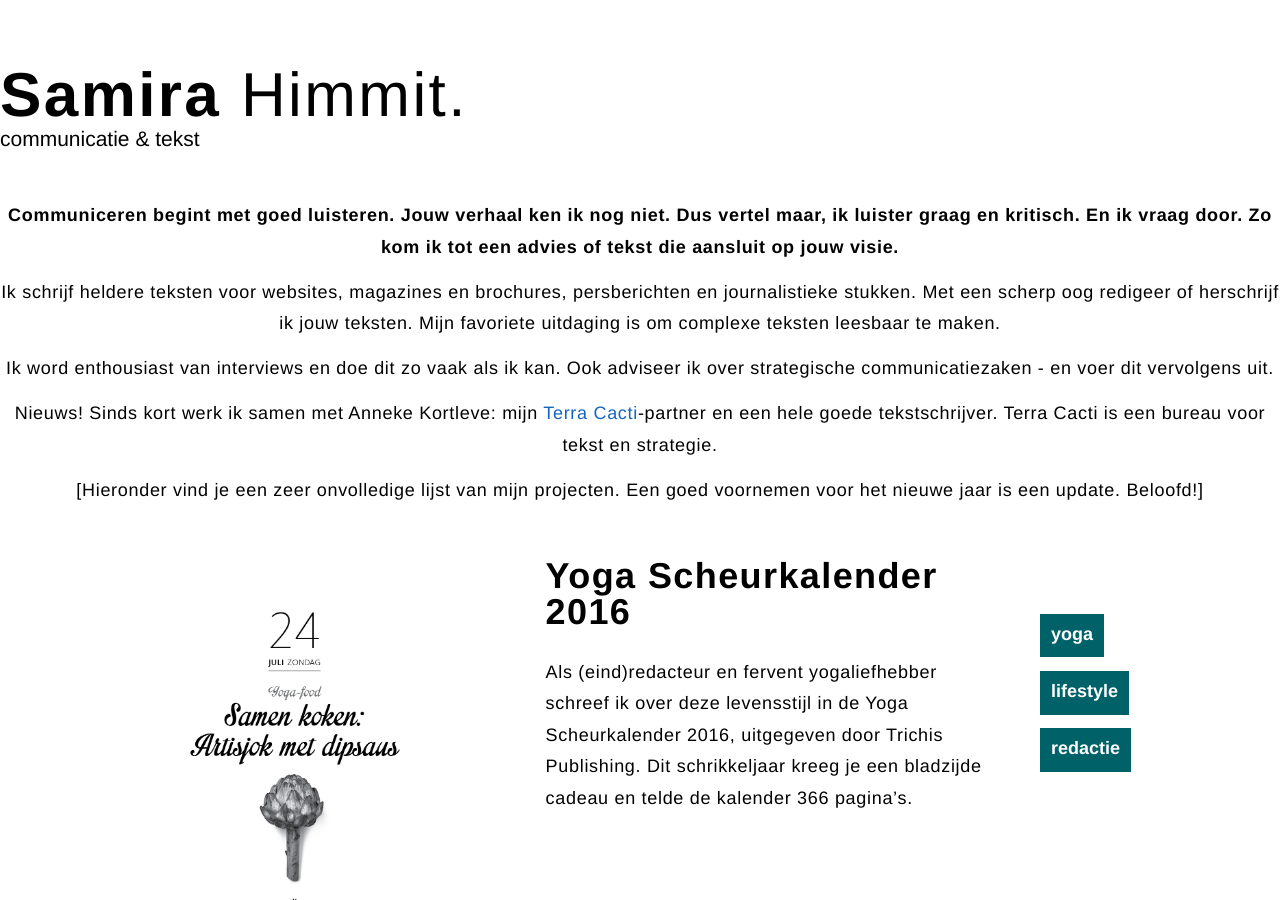
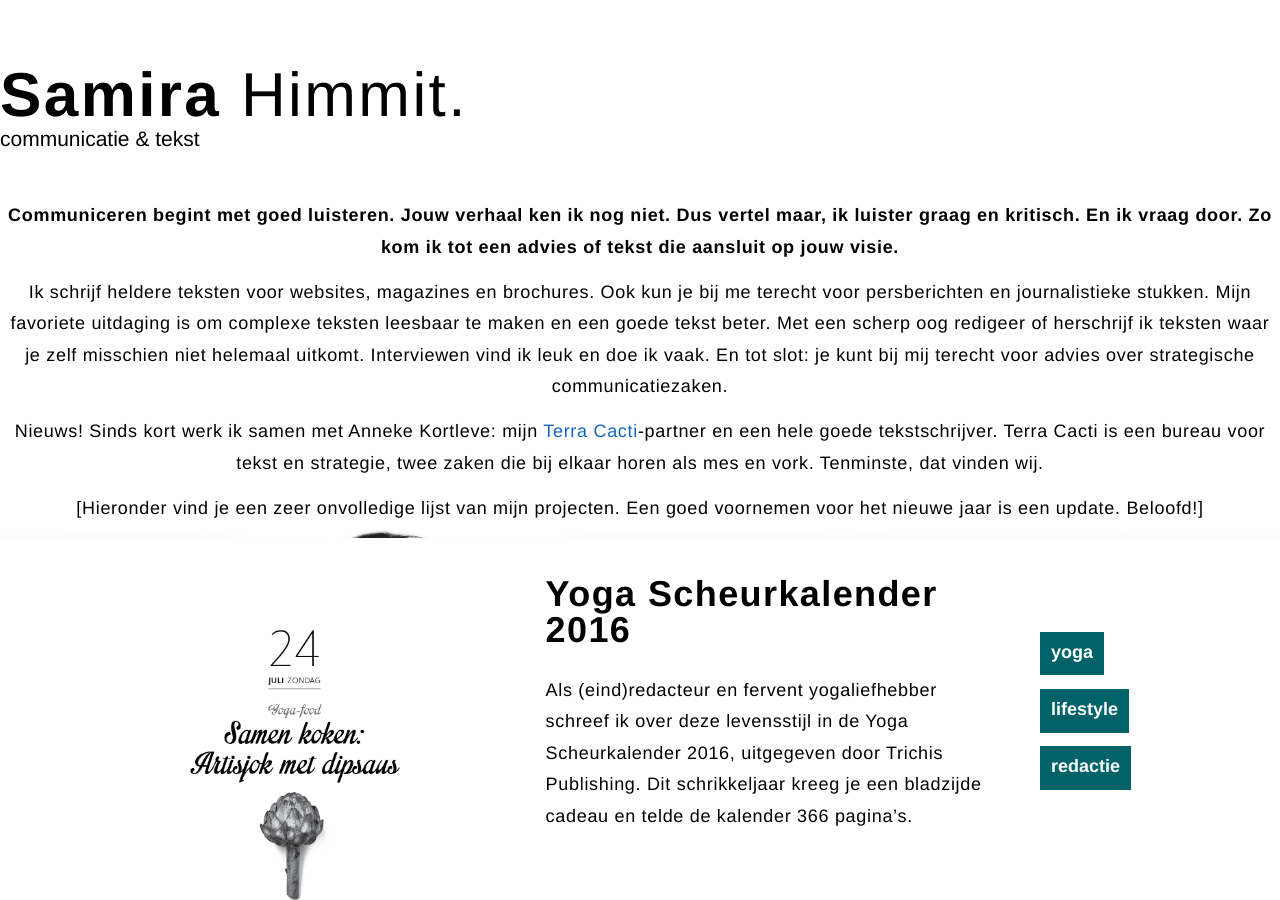
Before and after one commit to samirahimmit/samirahimmit.github.io, a Jekyll site: the page built from content/00-intro.md, in a window 1280 px wide and 900 px high. Built offline with Jekyll 4.4.1, drawn with Linux system fonts in a browser that asks for light colours; nearby versions of some CDN libraries; our own code applies the rules of GitHub Pages for plain Markdown files; library files that are not in the unit come from our copies.

Commit message:
Update 00-intro.md

```diff
--- a/content/00-intro.md
+++ b/content/00-intro.md
@@ -1,10 +1,8 @@
 **Communiceren begint met goed luisteren. Jouw verhaal ken ik nog niet. Dus vertel maar, ik luister graag en kritisch. En ik vraag door. Zo kom ik tot een advies of tekst die aansluit op jouw visie.**
 
-Ik schrijf heldere teksten voor websites, magazines en brochures, persberichten en journalistieke stukken. Met een scherp oog redigeer of herschrijf ik jouw teksten. Mijn favoriete uitdaging is om complexe teksten leesbaar te maken.
-
-Ik word enthousiast van interviews en doe dit zo vaak als ik kan. Ook adviseer ik over strategische communicatiezaken - en voer dit vervolgens uit.
+Ik schrijf heldere teksten voor websites, magazines en brochures. Ook kun je bij me terecht voor persberichten en journalistieke stukken.  Mijn favoriete uitdaging is om complexe teksten leesbaar te maken en een goede tekst beter. Met een scherp oog redigeer of herschrijf ik  teksten waar je zelf misschien niet helemaal uitkomt. Interviewen vind ik leuk en doe ik vaak. En tot slot: je kunt bij mij terecht voor  advies over strategische communicatiezaken.
 
 Nieuws!
-Sinds kort werk ik samen met Anneke Kortleve: mijn [Terra Cacti](http://terracacti.nl/)-partner en een hele goede tekstschrijver. Terra Cacti is een bureau voor tekst en strategie.
+Sinds kort werk ik samen met Anneke Kortleve: mijn [Terra Cacti](http://terracacti.nl/)-partner en een hele goede tekstschrijver. Terra Cacti is een bureau voor tekst en strategie, twee zaken die bij elkaar horen als mes en vork. Tenminste, dat vinden wij.
 
 [Hieronder vind je een zeer onvolledige lijst van mijn projecten. Een goed voornemen voor het nieuwe jaar is een update. Beloofd!]
```
